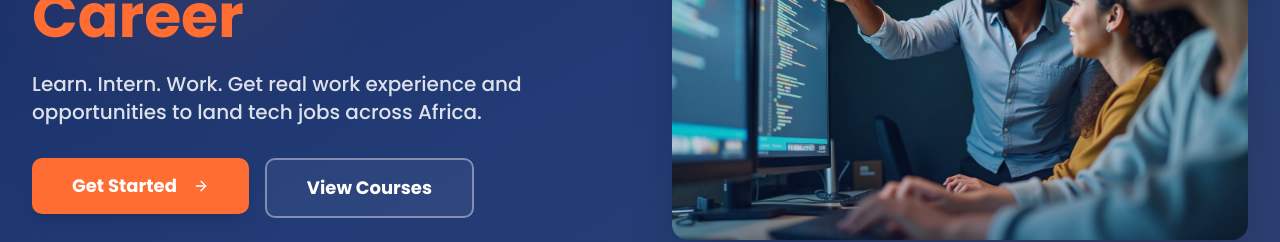
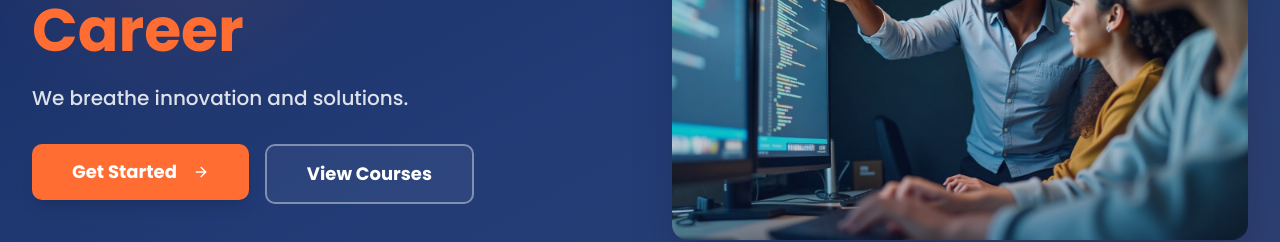
Before and after one commit to New-Tech-Hub/Newtechhubinternationalwebsite, a React (Vite) app: page / in a window 1280 px wide. Shown: the part 369-611 px from the top of the page. Built offline with nearby package versions, Linux system fonts and the light colour scheme; no server answers; the database is empty; a web font is replaced by a local one.

Commit message:
Changes
Co-authored-by: DigitalPope01 <82411005+DigitalPope01@users.noreply.github.com>

```diff
--- a/src/components/Hero.tsx
+++ b/src/components/Hero.tsx
@@ -118,7 +118,7 @@ const Hero = memo(() => {
                 <span className="text-accent">Launch Your Career</span>
               </h1>
               <p className="text-lg sm:text-xl text-white/85 mb-8 leading-relaxed animate-fade-in font-medium" style={{ animationDelay: "0.15s" }}>
-                Learn. Intern. Work. Get real work experience and opportunities to land tech jobs across Africa.
+                We breathe innovation and solutions.
               </p>
               <div className="flex flex-col sm:flex-row gap-4 justify-center lg:justify-start animate-fade-in" style={{ animationDelay: "0.3s" }}>
                 <Button
```
